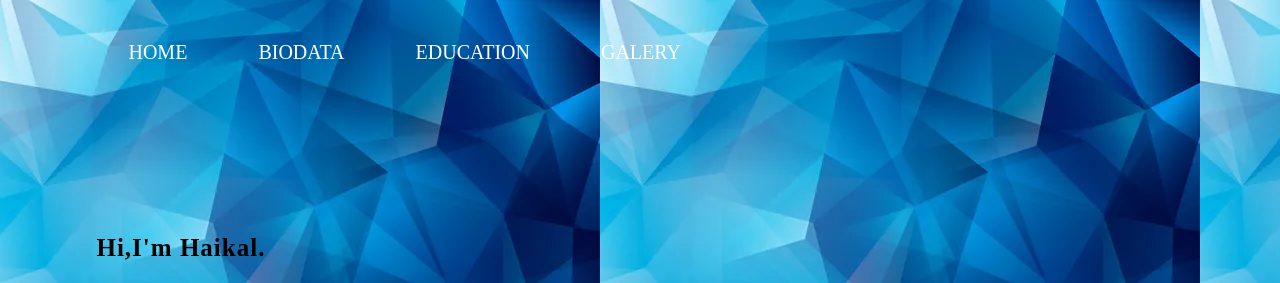
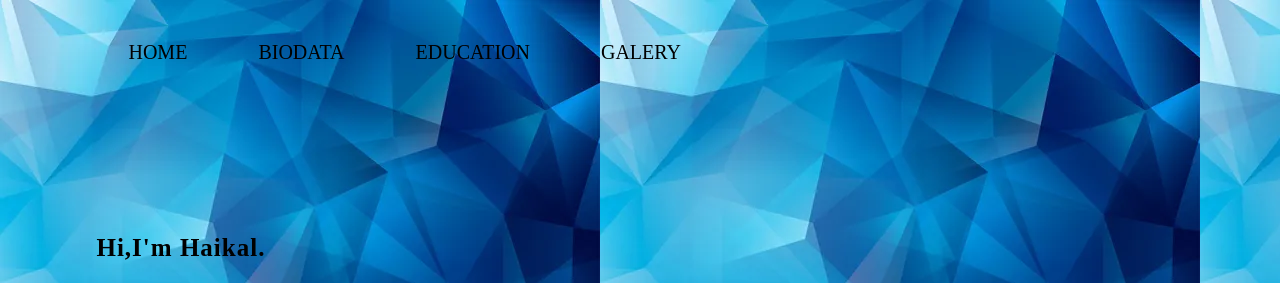
Before and after one commit to haikal0693/mypersonal_website, a plain HTML site: page index.html in a window 1280 px wide. Shown: the top 283 px of the page. Drawn offline with nearby package versions, Linux system fonts and the light colour scheme.

Commit message:
Add files via upload

```diff
--- a/stylee.css
+++ b/stylee.css
@@ -105,7 +105,7 @@ h3
 }
 .navbar a {
 	font-size: 20px;
-	color: #FFFFFF;
+	color: black;
 	text-decoration: none;
 	font-weight: 500;
 	margin-right: 35px;
@@ -114,7 +114,7 @@ h3
 
 .navbar a:hover,
 .navbar a.active {
-	color: #FFEF00;
+	color: blueviolet;
 }
 .home {
 	height: 100vh;
```
